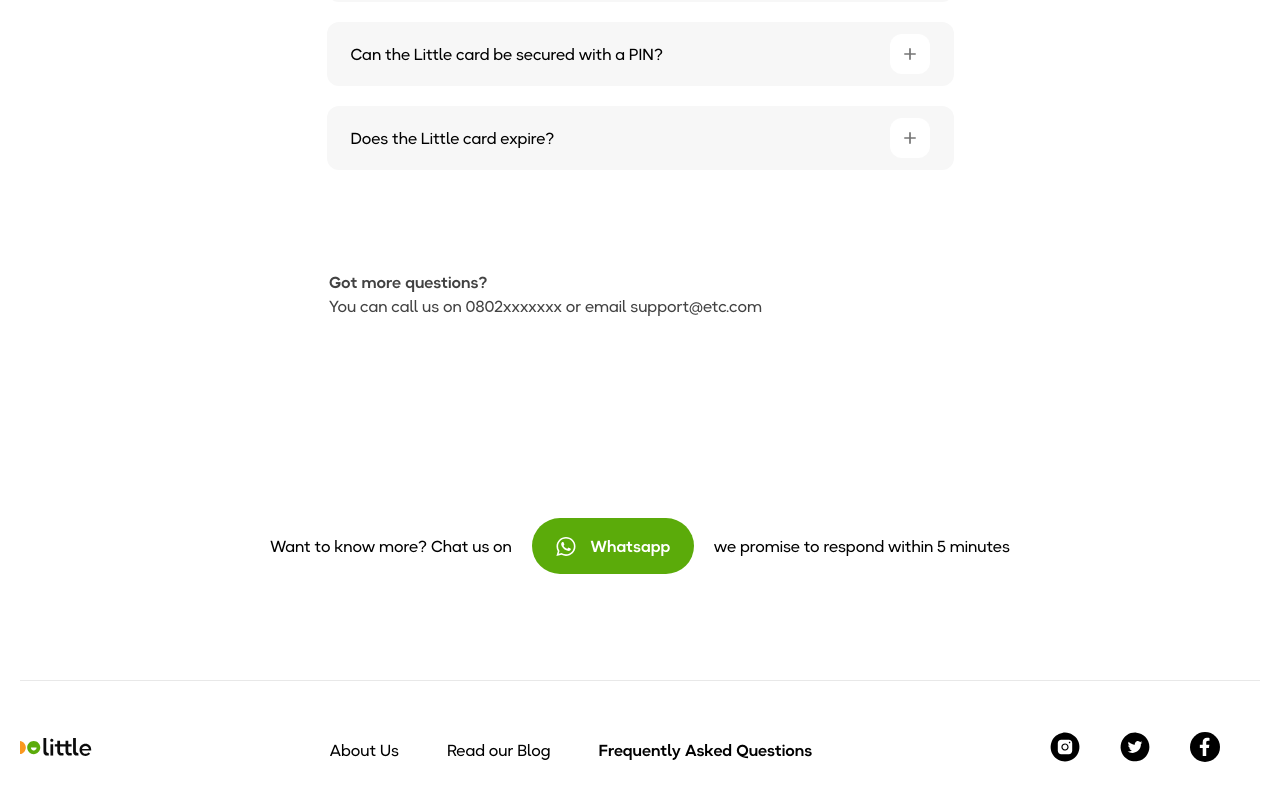
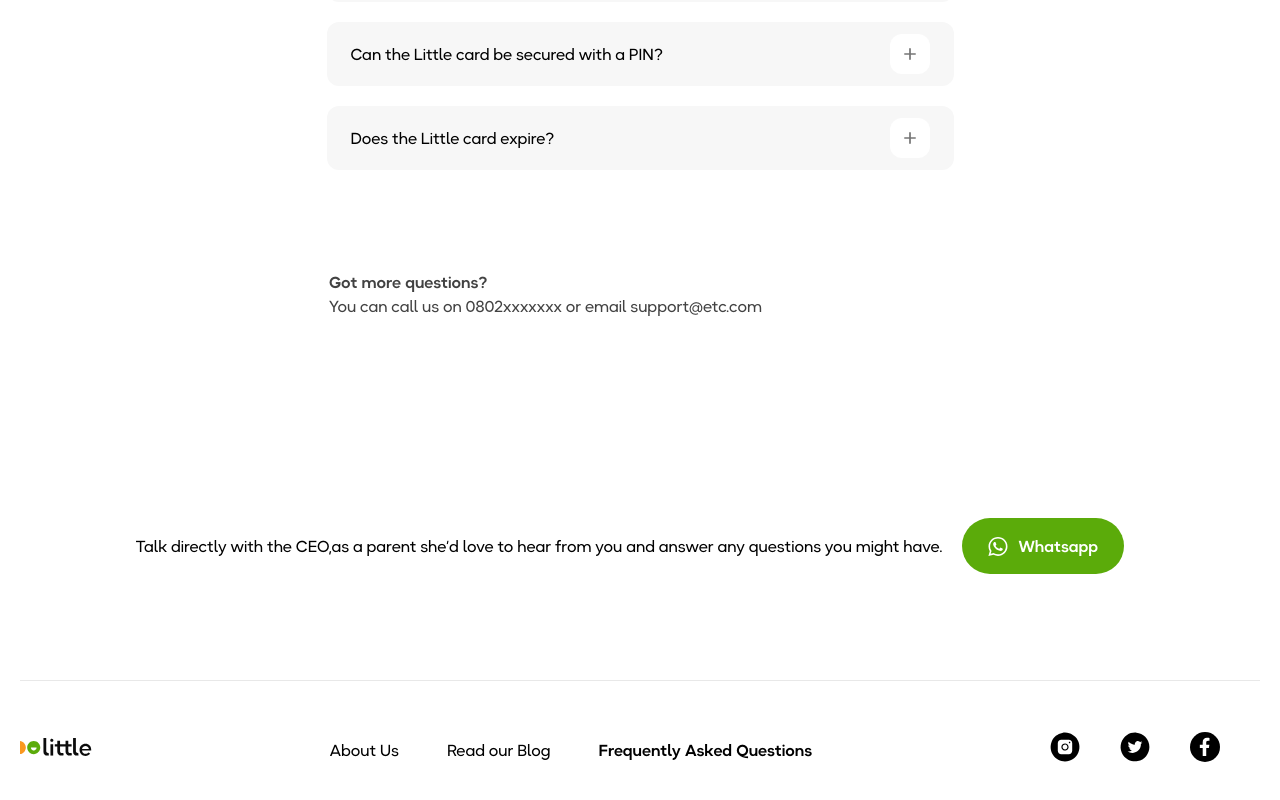
Before and after one commit to mysterymosi/Sharply, a Next.js app: page /faqs in a window 1280 px wide. Shown: the part 2370-3170 px from the top of the page. Built offline with nearby package versions, Linux system fonts and the light colour scheme.

Commit message:
update content

```diff
--- a/components/BooksList.tsx
+++ b/components/BooksList.tsx
@@ -8,8 +8,8 @@ export const BookGrid = ({ books, download }: BookGridProps) => {
   return books?.length > 0 ? (
     <div className="md:grid md:grid-cols-3  lg:grid-cols-4 flex  flex-row overflow-x-scroll gap-4 ">
       {books.map(
-        ({ title, estimatedReadingTime, slug, image, publishedAt, _id }, i) => (
-          <div key={i} className="mb-[48px] min-w-[240px] ">
+        ({ title, estimatedReadingTime, slug, image, publishedAt, _id }) => (
+          <div key={_id} className="mb-[48px] min-w-[240px] ">
             <FadeInWhenVisible>
               <img
                 src={image}
--- a/components/Layout/index.tsx
+++ b/components/Layout/index.tsx
@@ -50,7 +50,10 @@ export const Layout = ({ children, title, showDownloadCard }: LayoutProps) => {
           <DownloadCard className="lg:max-w-[1000px] md:w-full xl:max-w-[1350px] lg:m-auto lg:mw-[1px] flex items-center justify-center overflow-x-hidden mb-12" />
         )}
         <div className="flex pl-[22.5px] pr-[17.5px]  z-30 w-full flex-col lg:items-center transition-all  md:pb-16 overflow-x-hidden md:px-5">
-          <WhatsappContact className="lg:mb-[106px] lg:mt-10 mb-[90px]" />
+          <WhatsappContact
+            title={title}
+            className="lg:mb-[106px] lg:mt-10 mb-[90px]"
+          />
           <Footer />
         </div>
       </main>
--- a/components/Tab.tsx
+++ b/components/Tab.tsx
@@ -26,7 +26,9 @@ export default function Tabs({
                 setSelectedTab(title);
               }}
               key={i}
-              className={` w-fit focus:outline-none ml-[20px] lg:ml-0 `}>
+              className={` w-fit focus:outline-none ${
+                i > 0 ? "ml-[20px]" : ""
+              }  lg:ml-0 `}>
               {({ selected }) => (
                 <div
                   className={`lg:pr-[54px] rounded-full  lg:rounded-none lg:border-b-[2px] lg:border-0
@@ -54,7 +56,7 @@ export default function Tabs({
             </Tab>
           ))}
         </Tab.List>
-        <Tab.Panels className="mt-2 flex h-full lg:min-h-[300px] justify-center items-center">
+        <Tab.Panels className="mt-2 flex h-full lg:min-h-[300px] justify-center items-center overflow-x-auto">
           {blogCategories.map((_, idx) => (
             <Tab.Panel key={idx + 1} className={"mt-[20px]"}>
               {loading ? <Spinner /> : <BookGrid books={books} />}
--- a/components/WhatsappContact.tsx
+++ b/components/WhatsappContact.tsx
@@ -1,8 +1,13 @@
 import Image from "next/image";
-import { ClassNameProps } from "../types";
 
-export const WhatsappContact = ({ className }: ClassNameProps) => {
-  return (
+export const WhatsappContact = ({
+  className,
+  title,
+}: {
+  className: string;
+  title: string;
+}) => {
+  return title === "parents" ? (
     <div className={`${className} md:flex-row flex-col flex md:items-center`}>
       <p className="mb-[16px] lg:mb-0"> Want to know more? Chat us on</p>
       <button className="bg-green transition ease-in-out delay-150 hover:scale-110 duration-300 md:mx-5 text-white flex w-full sm:w-[162px] text-base justify-center rounded-full h-[56px] items-center mb-[16px] lg:mb-0">
@@ -17,5 +22,21 @@ export const WhatsappContact = ({ className }: ClassNameProps) => {
       </button>
       we promise to respond within 5 minutes
     </div>
+  ) : (
+    <div className={`${className} md:flex-row flex-col flex md:items-center`}>
+      <p className="mb-[16px] lg:mb-0"> Talk directly with the CEO,</p>
+      as a parent she’d love to hear from you and answer any questions you might
+      have.{" "}
+      <button className="bg-green transition ease-in-out delay-150 hover:scale-110 duration-300 md:mx-5 text-white flex w-full sm:w-[162px] text-base justify-center rounded-full h-[56px] items-center mb-[16px] lg:mb-0">
+        <Image
+          layout="fixed"
+          src={"/images/whatsapp.svg"}
+          width={20}
+          alt={"whatsapp"}
+          height={21}
+        />
+        <p className="ml-[10px] text-sm font-semibold">Whatsapp</p>
+      </button>
+    </div>
   );
 };
```
